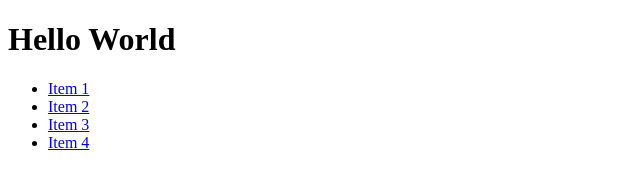
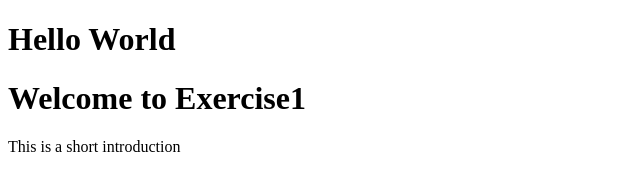
Before and after one commit to Kasiem024/D211007, a website: page public/index.html in a window 1280 px wide. Shown: the whole page, without its empty margins (0-640 px from the left). Drawn offline with Linux system fonts and the light colour scheme.

Commit message:
first exercise done

```diff
--- a/public/data/exercise1.json
+++ b/public/data/exercise1.json
@@ -1 +1,4 @@
-{ "headline": "Welcome to Exercise1", "intro": "This is a short introduction" }
+{
+    "headline": "Welcome to Exercise1",
+    "intro": "This is a short introduction"
+}
--- a/public/index.html
+++ b/public/index.html
@@ -16,13 +16,8 @@
 
     <h1>Hello World</h1>
 
-    <div id="Exercise1"></div>
-
-    <ul id="list">
-        <li><a href="#">Item 1</a></li>
-        <li><a href="#">Item 2</a></li>
-        <li><a href="#">Item 3</a></li>
-    </ul>
+    <div id="Exercise1">
+    </div>
 
 </body>
 
--- a/public/js/app.js
+++ b/public/js/app.js
@@ -8,14 +8,17 @@ req.open('GET', dataURL);
 req.responseType = 'json';
 req.send();
 
-console.log('data received');
+console.log('Data received');
 
 req.onload = () => {
+    const data = req.response;
 
-    document.getElementById('Exercise1').innerHTML;
+    const elementH1 = document.createElement('h1');
+    const elementP = document.createElement('p');
 
-    const list = document.getElementById("list");
+    elementP.textContent = data.intro;
+    elementH1.textContent = data.headline;
 
-    list.innerHTML += `<li><a href="#">Item ${list.children.length + 1}</a></li>`;
-
+    document.getElementById('Exercise1').appendChild(elementH1);
+    document.getElementById('Exercise1').appendChild(elementP);
 };
```
